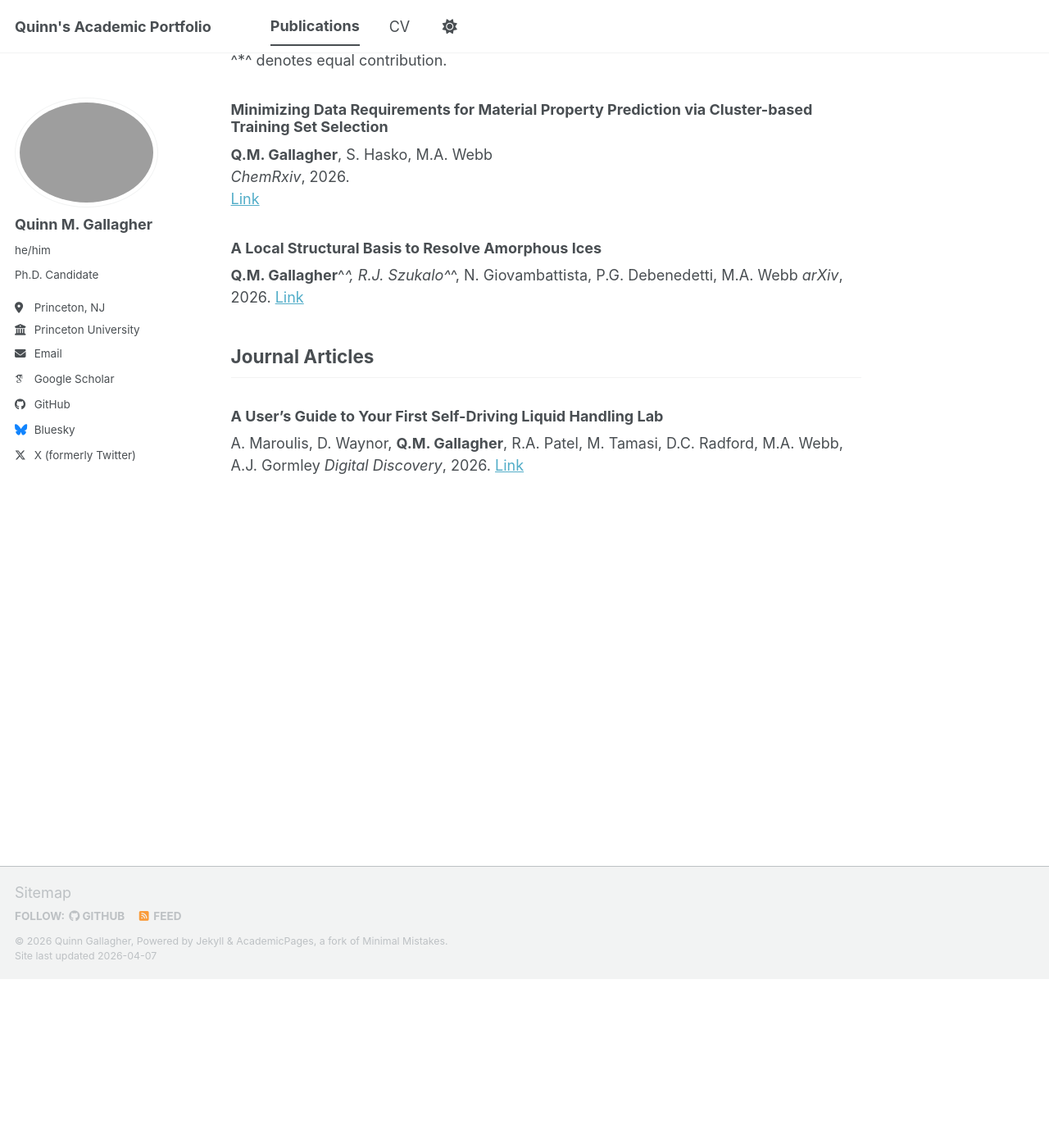
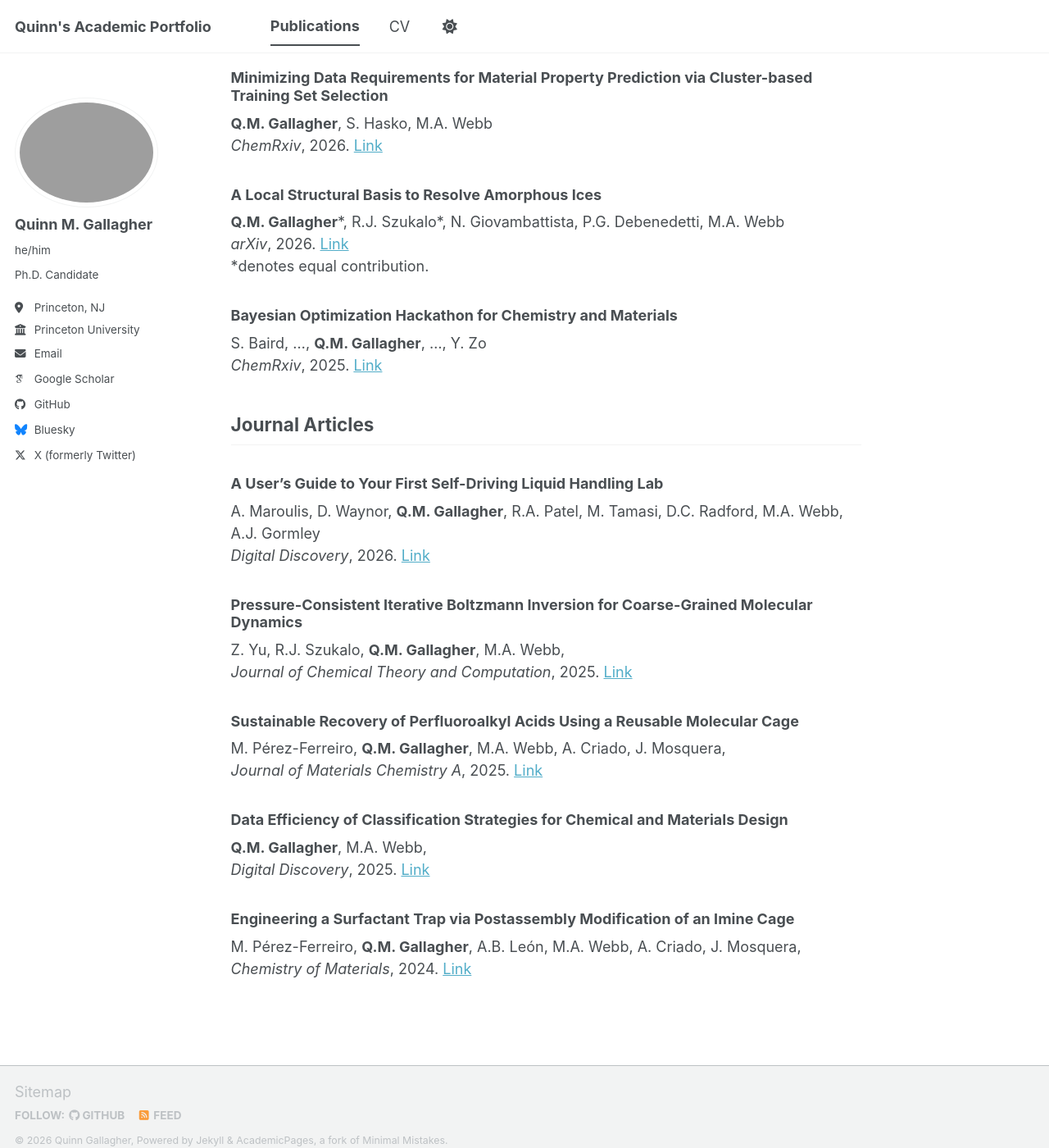
Before and after one commit to QGallagher/qgallagher.github.io, a Jekyll site: the page built from _pages/publications.md, in a window 1280 px wide and 1400 px high, scrolled down 206 px. Shown: the whole window at 82% size. Built offline with Jekyll 4.4.1, drawn with Linux system fonts in a browser that asks for light colours; some web fonts are replaced; a script bundle is joined from its source files by our own code; library files that are not in the unit come from our copies.

Commit message:
Revise publications list and formatting
Updated publication entries with new articles and corrected formatting for author contributions.

```diff
--- a/_pages/publications.md
+++ b/_pages/publications.md
@@ -9,17 +9,19 @@
 
 Preprints
 ------
-^*^ denotes equal contribution.
 
 ### Minimizing Data Requirements for Material Property Prediction via Cluster-based Training Set Selection
 **Q.M. Gallagher**, S. Hasko, M.A. Webb
-*ChemRxiv*, 2026.
-[Link](https://chemrxiv.org/doi/full/10.26434/chemrxiv.15001127/v1)
+*ChemRxiv*, 2026. [Link](https://chemrxiv.org/doi/full/10.26434/chemrxiv.15001127/v1)
 
 ### A Local Structural Basis to Resolve Amorphous Ices
-**Q.M. Gallagher**^*^, R.J. Szukalo^*^, N. Giovambattista, P.G. Debenedetti, M.A. Webb
-*arXiv*, 2026.
-[Link](https://arxiv.org/abs/2601.17488)
+**Q.M. Gallagher**\*, R.J. Szukalo\*, N. Giovambattista, P.G. Debenedetti, M.A. Webb
+*arXiv*, 2026. [Link](https://arxiv.org/abs/2601.17488)
+\*denotes equal contribution.
+
+### Bayesian Optimization Hackathon for Chemistry and Materials
+S. Baird, ..., **Q.M. Gallagher**, ..., Y. Zo
+*ChemRxiv*, 2025. [Link](https:www.doi.org/10.26434/chemrxiv-2025-dzh5z)
 
 Journal Articles
 ------
@@ -28,3 +30,19 @@
 A. Maroulis, D. Waynor, **Q.M. Gallagher**, R.A. Patel, M. Tamasi, D.C. Radford, M.A. Webb, A.J. Gormley
 *Digital Discovery*, 2026.
 [Link](https://pubs.rsc.org/en/content/articlepdf/2025/dd/d5dd00525f)
+
+### Pressure-Consistent Iterative Boltzmann Inversion for Coarse-Grained Molecular Dynamics
+Z. Yu, R.J. Szukalo, **Q.M. Gallagher**, M.A. Webb,
+*Journal of Chemical Theory and Computation*, 2025. [Link](https://doi.org/10.1021/acs.jctc.5c01190)
+
+### Sustainable Recovery of Perfluoroalkyl Acids Using a Reusable Molecular Cage
+M. Pérez-Ferreiro, **Q.M. Gallagher**, M.A. Webb, A. Criado, J. Mosquera,
+*Journal of Materials Chemistry A*, 2025. [Link](https:www.doi.org/10.1039/d5ta02758f)
+
+### Data Efficiency of Classification Strategies for Chemical and Materials Design
+**Q.M. Gallagher**, M.A. Webb,
+*Digital Discovery*, 2025. [Link](https:www.doi.org/10.1039/d4dd00298a)
+
+### Engineering a Surfactant Trap via Postassembly Modification of an Imine Cage
+M. Pérez-Ferreiro, **Q.M. Gallagher**, A.B. León, M.A. Webb, A. Criado, J. Mosquera,
+*Chemistry of Materials*, 2024. [Link](https:www.doi.org/10.1021/acs.chemmater.4c01808)
```
